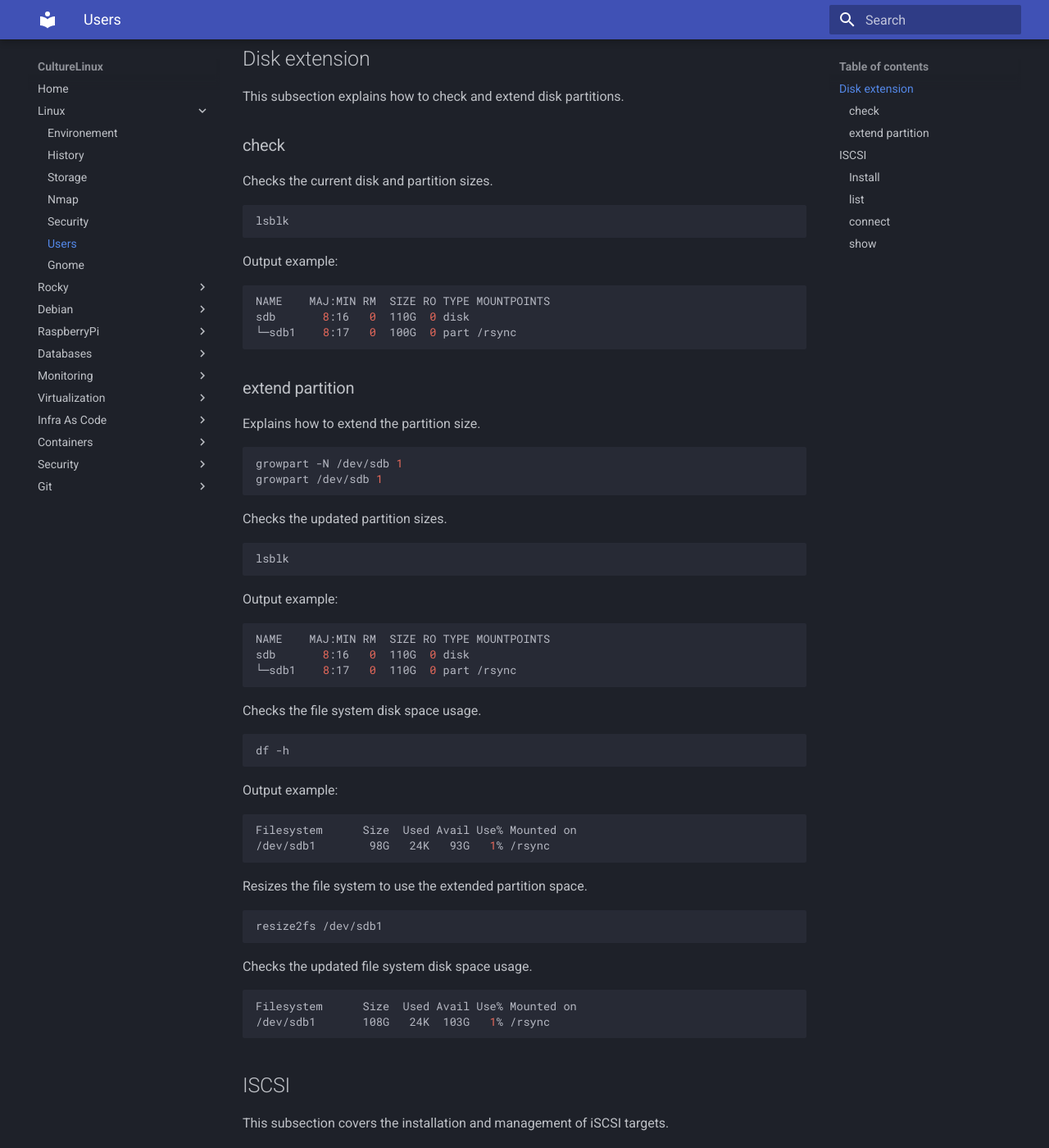
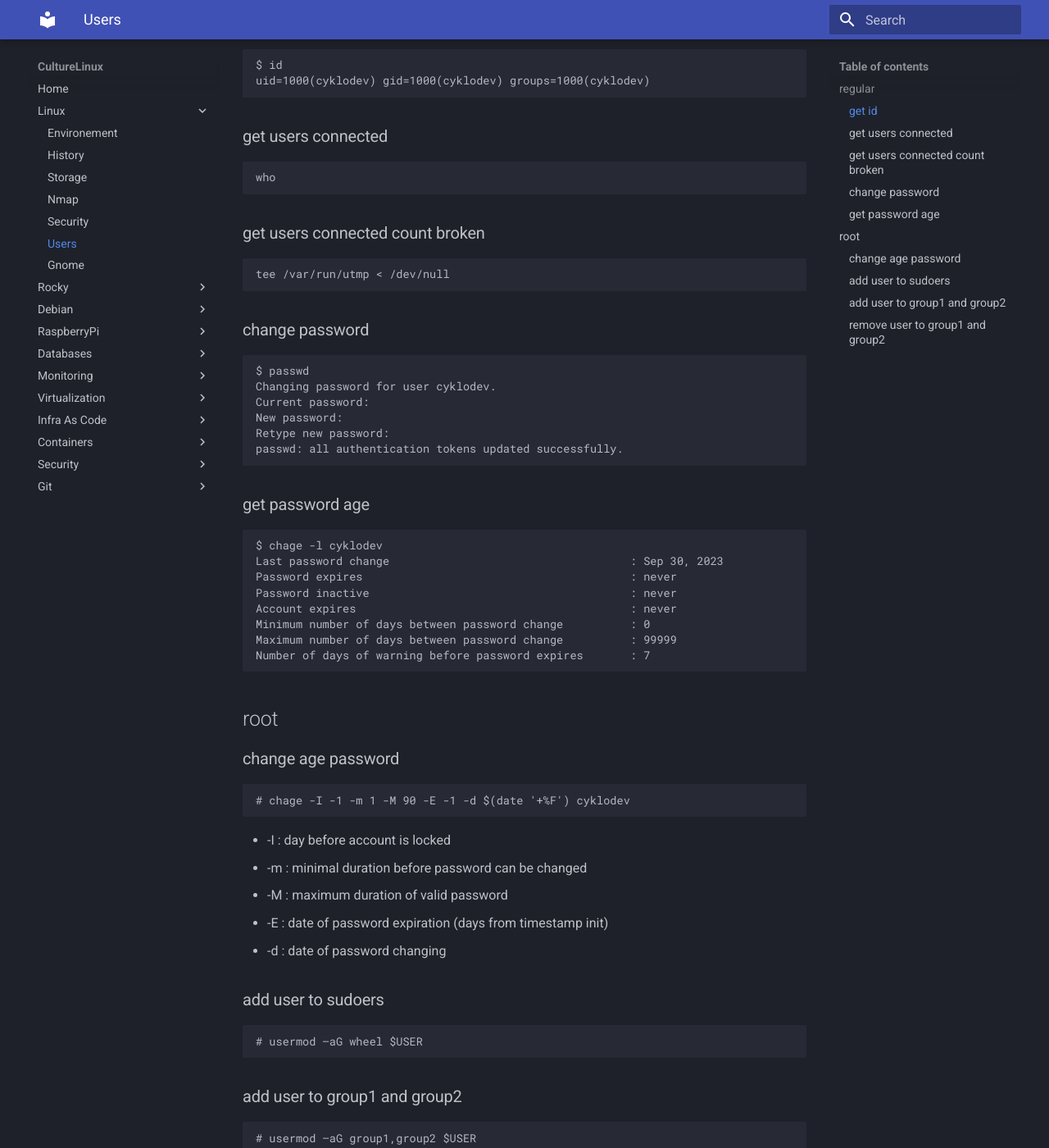
Before and after one commit to CultureLinux/doc, an MkDocs documentation site: the page built from docs/linux/users.md, in a window 1280 px wide and 1400 px high, scrolled down 217 px. Shown: the whole window at 82% size. Built offline with MkDocs 1.6.1 and Material for MkDocs 9.7.7, drawn with Linux system fonts in a browser that asks for light colours; some of the changed text lies outside the part shown.

Commit message:
fix user + influx

````diff
--- a/docs/linux/users.md
+++ b/docs/linux/users.md
@@ -1,80 +1,50 @@
-# Storage
-This section provides an overview of commands and configurations related to disk storage management.
+# Users
 
-## Disk extension
-This subsection explains how to check and extend disk partitions.
+## regular
 
-### check
-Checks the current disk and partition sizes.
-```sh
-lsblk
-```
-Output example:
-```sh
-NAME    MAJ:MIN RM  SIZE RO TYPE MOUNTPOINTS
-sdb       8:16   0  110G  0 disk
-└─sdb1    8:17   0  100G  0 part /rsync
-```
+### get id
+    $ id
+    uid=1000(cyklodev) gid=1000(cyklodev) groups=1000(cyklodev)
 
-### extend partition
-Explains how to extend the partition size.
-```sh
-growpart -N /dev/sdb 1
-growpart /dev/sdb 1
-```
-Checks the updated partition sizes.
-```sh
-lsblk
-```
-Output example:
-```sh
-NAME    MAJ:MIN RM  SIZE RO TYPE MOUNTPOINTS
-sdb       8:16   0  110G  0 disk
-└─sdb1    8:17   0  110G  0 part /rsync
-```
-Checks the file system disk space usage.
-```sh
-df -h
-```
-Output example:
-```sh
-Filesystem      Size  Used Avail Use% Mounted on
-/dev/sdb1        98G   24K   93G   1% /rsync
-```
-Resizes the file system to use the extended partition space.
-```sh
-resize2fs /dev/sdb1
-```
-Checks the updated file system disk space usage.
-```sh
-Filesystem      Size  Used Avail Use% Mounted on
-/dev/sdb1       108G   24K  103G   1% /rsync
-```
+### get users connected
+    who
 
-## ISCSI
-This subsection covers the installation and management of iSCSI targets.
+### get users connected count broken
+    tee /var/run/utmp < /dev/null
 
-### Install
-Installs the necessary packages for iSCSI.
-```sh
-apt -y install open-iscsi lsscsi
-```
+### change password
+    $ passwd
+    Changing password for user cyklodev.
+    Current password:
+    New password:
+    Retype new password:
+    passwd: all authentication tokens updated successfully.
 
-### list
-Discovers available iSCSI targets from the specified IP/DNS.
-```sh
-iscsiadm -m discovery -t sendtargets -p ${IP/DNS}
-```
+### get password age
+    $ chage -l cyklodev
+    Last password change                                    : Sep 30, 2023
+    Password expires                                        : never
+    Password inactive                                       : never
+    Account expires                                         : never
+    Minimum number of days between password change          : 0
+    Maximum number of days between password change          : 99999
+    Number of days of warning before password expires       : 7
 
-### connect
-Connects to the discovered iSCSI targets.
-```sh
-iscsiadm -m node --login
-```
+## root
 
-### show
-Shows the current iSCSI sessions and lists SCSI devices.
-```sh
-iscsiadm -m session -o show
-lsscsi
-```
+### change age password
+    # chage -I -1 -m 1 -M 90 -E -1 -d $(date '+%F') cyklodev
+* -I : day before account is locked
+* -m : minimal duration before password can be changed
+* -M : maximum duration of valid password
+* -E : date of password expiration (days from timestamp init)
+* -d : date of password changing
+
+### add user to sudoers
+    # usermod –aG wheel $USER
+
+### add user to group1 and group2
+    # usermod –aG group1,group2 $USER
+
+### remove user to group1 and group2
+    # usermod –aG group1,group2 $USER
````
Also changed, not shown: docs/monitoring/influxdb.md (+1 -2 lines), docs/virtualization/proxmox.md (+2 -0 lines).
